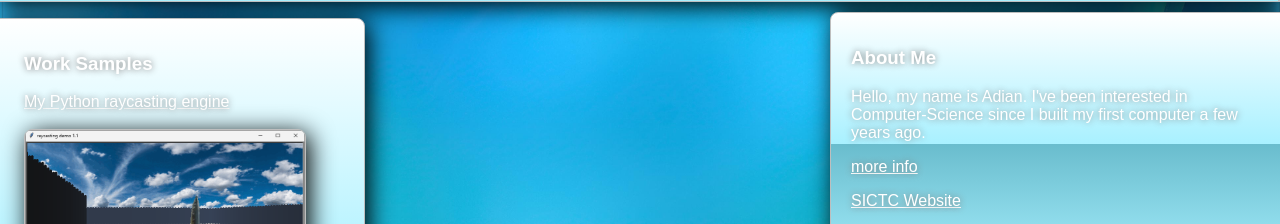
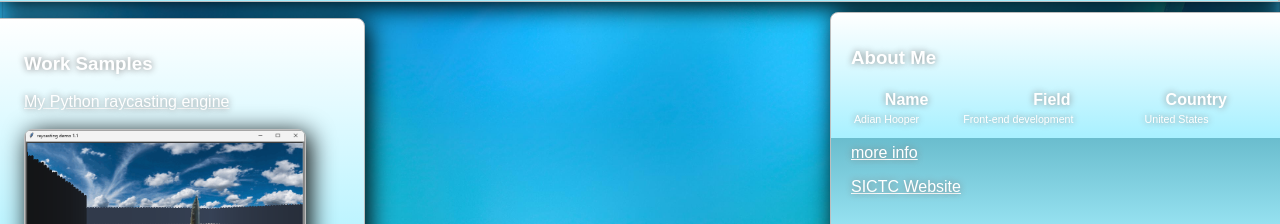
Before and after one commit to SmallGraphics/SICTCPortfolio, a plain HTML site: page index.html in a window 1280 px wide. Shown: the part 62-286 px from the top of the page. Drawn offline with Linux system fonts and the light colour scheme.

Commit message:
Added some final changes

```diff
--- a/index.html
+++ b/index.html
@@ -2,7 +2,7 @@
 <html>
     <title>Adian Hooper's Portfolio</title>
     <header>
-        <link rel="icon" type="image/x-icon" href="./images/programming.png">
+        <link rel="icon" type="image/x-icon" href="https://cdn-icons-png.flaticon.com/512/943/943329.png">
         <link rel="stylesheet" href="./style.css">
         <a href="./index.html"><button class="home">Home</button></a>
         <center>
@@ -11,7 +11,19 @@
         <a href="./contactMe.html"><button class="contactMe">Contact Me</button></a>
     </header>
     <body>
+        <div>
+            <!-- <div class="show-on-desktop hide-on-mobile">
+               <h1>This is for desktop</h1>
+               <img src="https://via.placeholder.com/350" alt="" />
+            </div> -->
+
+            <div class="show-on-mobile hide-on-desktop">
+              <h2>Some elements have been hidden since you are on a mobile device. For the best experience, view this site on a desktop.</h2>
+              <img src="https://via.placeholder.com/250" alt="" />
+            </div>
+         </div>
         <script defer src="./script.js"></script>
+        <div class="show-on-desktop hide-on-mobile">
         <div class="workSamples">
             <h3 class="glaretxt">Work Samples</h3>
             <a href="https://drive.google.com/uc?export=download&id=1fGg4E8VkdYkUJ6hS0nFDAcwnYRxm39w0" target="_blank">My Python raycasting engine</a><br><br>
@@ -19,11 +31,21 @@
             <a href="./GamePicker/index.html" target="_blank">Game Suggestor</a><br><br>
             <a href="./GamePicker/index.html" target="_blank"><img src="./images/gameSuggestor.png" id="gameSuggestorimg"></a>
         </div>
+        </div>
         <div class="aboutMe">
             <h3>About Me</h3>
-            <p>
-                Hello, my name is Adian. I've been interested in Computer-Science since I built my first computer a few years ago.
-            </p><a href=".\info.html"><p>more info</p></a>
+            <table>
+                <tr>
+                  <th>Name</th>
+                  <th>Field</th>
+                  <th>Country</th>
+                </tr>
+                <tr>
+                  <td>Adian Hooper</td>
+                  <td>Front-end development</td>
+                  <td>United States</td>
+                </tr>
+              </table> <a href=".\info.html"><p>more info</p></a>
         </p><a href="https://sictc.evscschools.com/"><p>SICTC Website</p></a>
         </div>
         <div class="experiences">
--- a/style.css
+++ b/style.css
@@ -179,6 +179,17 @@ a {
     border-style: hidden;
     text-shadow: 0px 0px 7px rgb(128, 128, 128);
 }
+@media screen and (max-width: 480px) {
+    .show-on-desktop {
+      display: none;
+    }
+  }
+
+  @media screen and (min-width: 481px) {
+    .hide-on-desktop {
+      display: none;
+    }
+  }
 .home:hover {
     text-shadow: 0px 0px 7px rgb(255, 255, 255);
 
@@ -213,3 +224,9 @@ a {
 #gameSuggestorimg:hover {
     filter: drop-shadow(4px 4px 12px rgba(0,0,0,0.3));
 }
+td{
+    font-size: 8pt;
+}
+table{
+    width: 400px;
+}
```
